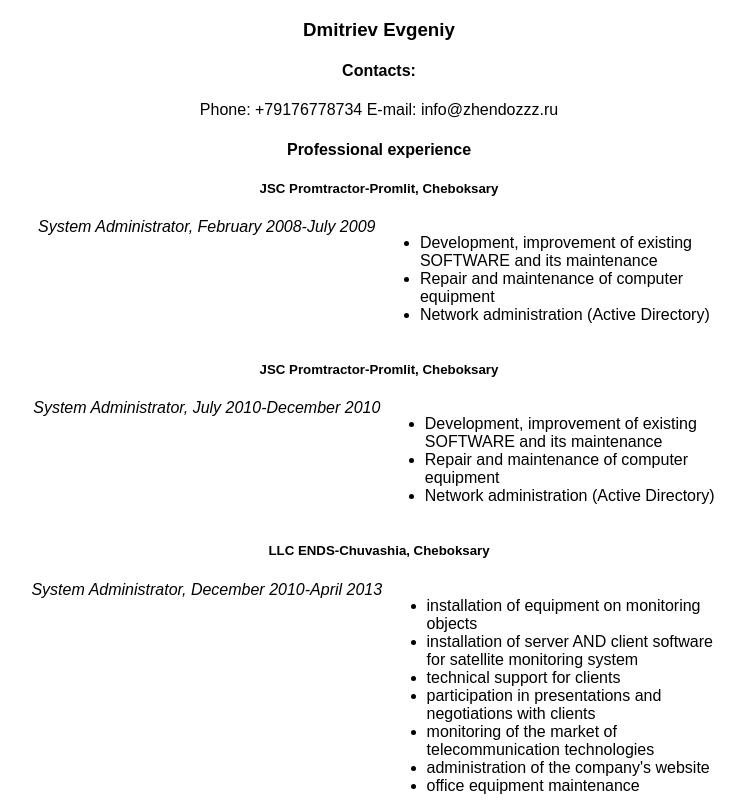
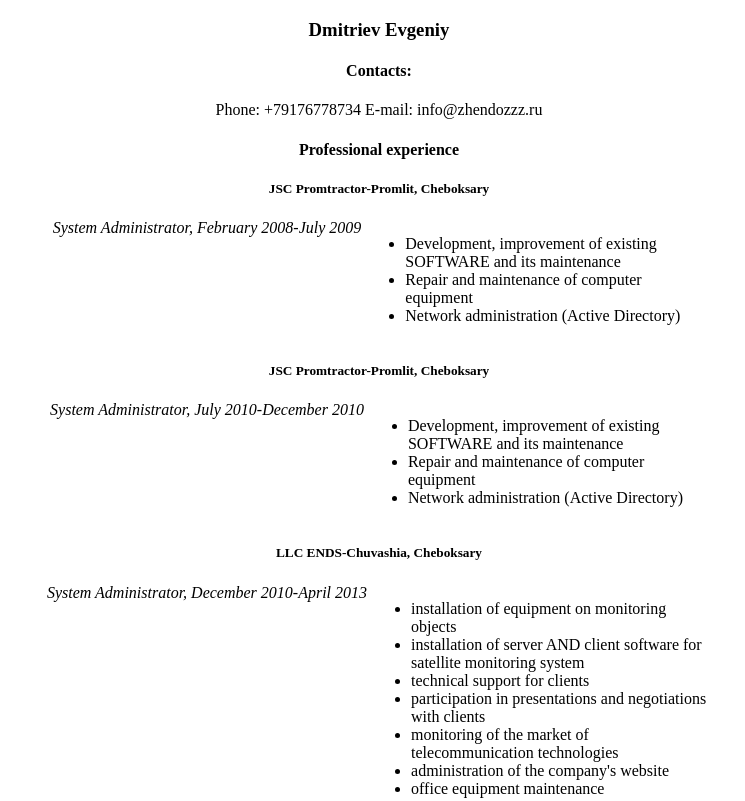
Before and after one commit to zhendozzz/rsschool-cv, a plain HTML site: page index.html in a window 1280 px wide. Shown: the top 801 px of the page, without its empty margins (141-886 px from the left). Drawn offline with Linux system fonts and the light colour scheme.

Commit message:
docs: fix styles

```diff
--- a/style.css
+++ b/style.css
@@ -1,6 +1,6 @@
 body {
     max-width: 1024px;
-    font-family: sans-serif;
+    font-family: Times New Roman, sans-serif;
     text-align: center;
 }
 
```
